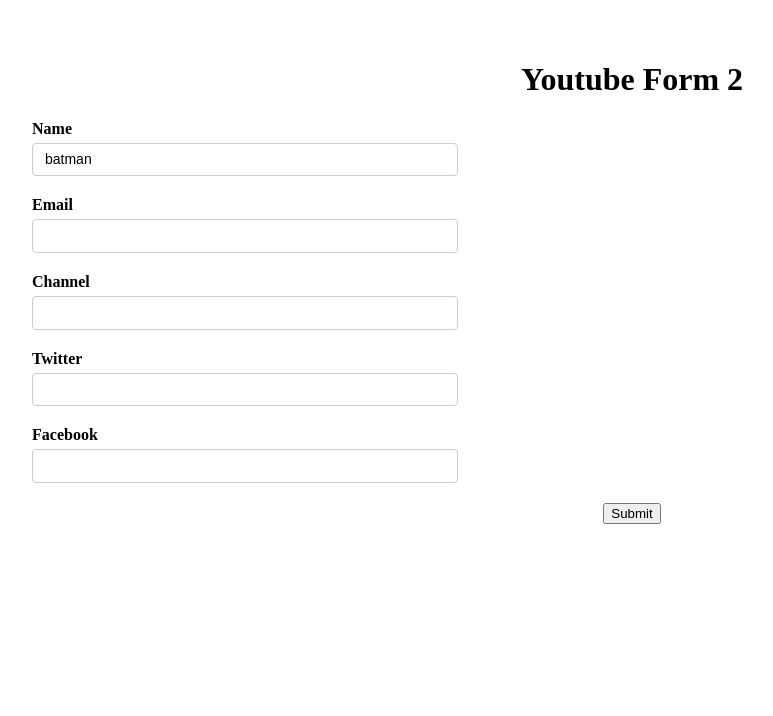
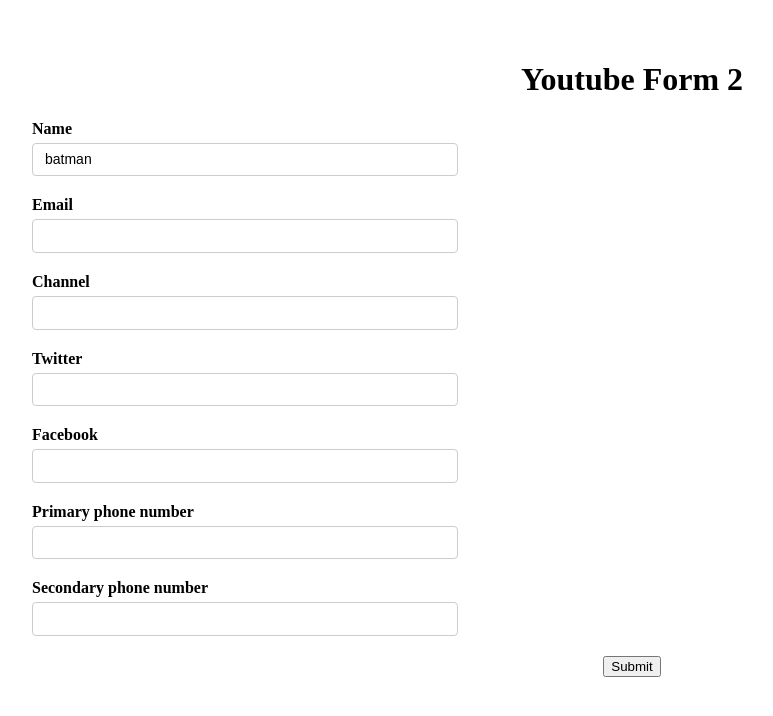
Before and after one commit to rizqydev/learn-react, a React (Vite) app: page /learn-rhf in a window 1280 px wide. Shown: the top 716 px of the page, without its empty margins (8-781 px from the left). Built offline with nearby package versions, Linux system fonts and the light colour scheme.

Commit message:
rhf - learn arrays

```diff
--- a/src/react-hook-form/components/YoutubeForm.tsx
+++ b/src/react-hook-form/components/YoutubeForm.tsx
@@ -11,7 +11,8 @@
   social: {
     twitter: string
     facebook: string
-  }
+  },
+  phoneNumber: string[]
 }
 
 export const YoutubeForm = () => {
@@ -23,7 +24,8 @@
       social: {
         twitter: "",
         facebook: ""
-      }
+      },
+      phoneNumber: ["", ""]
     }
   })
 
@@ -96,6 +98,22 @@
           <p className="error">{errors.social?.facebook?.message}</p>
         </div>
 
+        <div className="form-control">
+          <label htmlFor="primary-phone">Primary phone number</label>
+          <input type="text" id="primary-phone" {...register("phoneNumber.0", {
+            required: "Primary Phone Number is required"
+          })} />
+          <p className="error">{errors.phoneNumber?.[0]?.message}</p>
+        </div>
+
+        <div className="form-control">
+          <label htmlFor="secondary-phone">Secondary phone number</label>
+          <input type="text" id="secondary-phone" {...register("phoneNumber.1", {
+            required: "Secondary Phone Number is required"
+          })} />
+          <p className="error">{errors.phoneNumber?.[1]?.message}</p>
+        </div>
+
         <button type="submit">Submit</button>
       </form>
       <DevTool control={control} />
```
